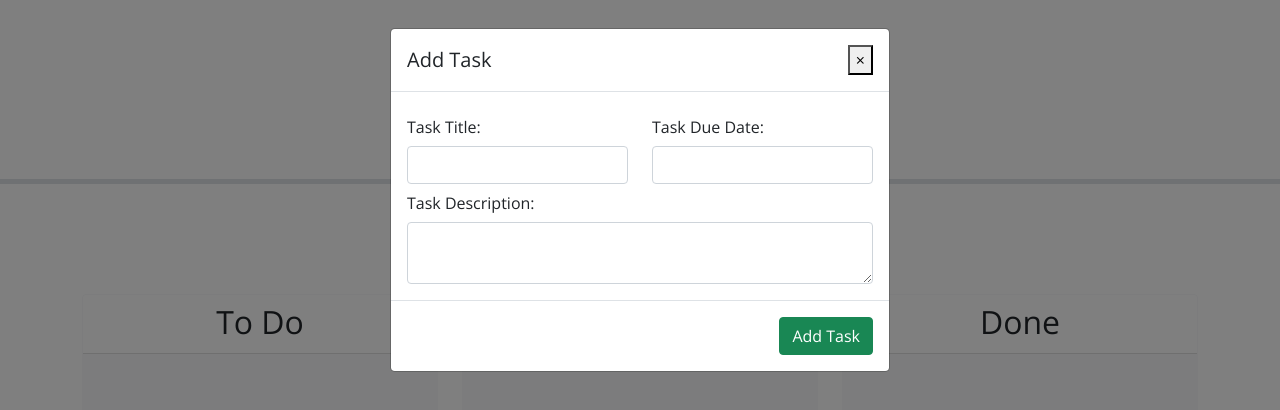
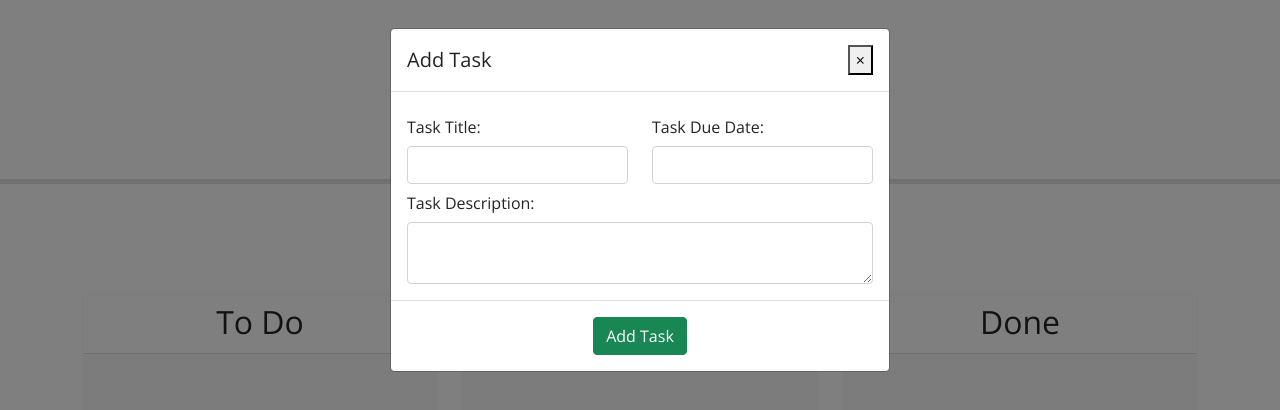
Before and after one commit to lindsay-terry/task-board, a plain HTML site: page index.html in a window 1280 px wide. Both pictures are taken after a click on the button "Add Task". Drawn offline with nearby package versions, Linux system fonts and the light colour scheme.

```diff
--- a/index.html
+++ b/index.html
@@ -50,8 +50,7 @@
               </div>
             </form>
           </div>
-          <div class="modal-footer">
-            <!-- <button type="button" class="btn btn-secondary" data-dismiss="modal">Close</button> -->
+          <div class="modal-footer justify-content-center">
             <button type="button" id="taskbtn" data-bs-dismiss="modal" class="btn btn-primary btn-success">Add Task</button>
           </div>
         </div>
@@ -95,8 +94,6 @@
   <script src="https://cdn.jsdelivr.net/npm/bootstrap@5.1.3/dist/js/bootstrap.bundle.min.js"
     integrity="sha384-ka7Sk0Gln4gmtz2MlQnikT1wXgYsOg+OMhuP+IlRH9sENBO0LRn5q+8nbTov4+1p"
     crossorigin="anonymous"></script>
-  <!-- <script src="https://code.jquery.com/jquery-3.4.1.min.js"></script> -->
-  <!-- <script src="https://code.jquery.com/ui/1.13.1/jquery-ui.min.js"></script> -->
   <script src="https://code.jquery.com/jquery-3.7.1.js"></script>
   <script src="https://code.jquery.com/ui/1.13.3/jquery-ui.js"></script>
   <script src="https://cdn.jsdelivr.net/npm/dayjs@1.11.3/dayjs.min.js"
```
Also changed, not shown: assets/js/script.js (+19 -9 lines), 1 other file.
